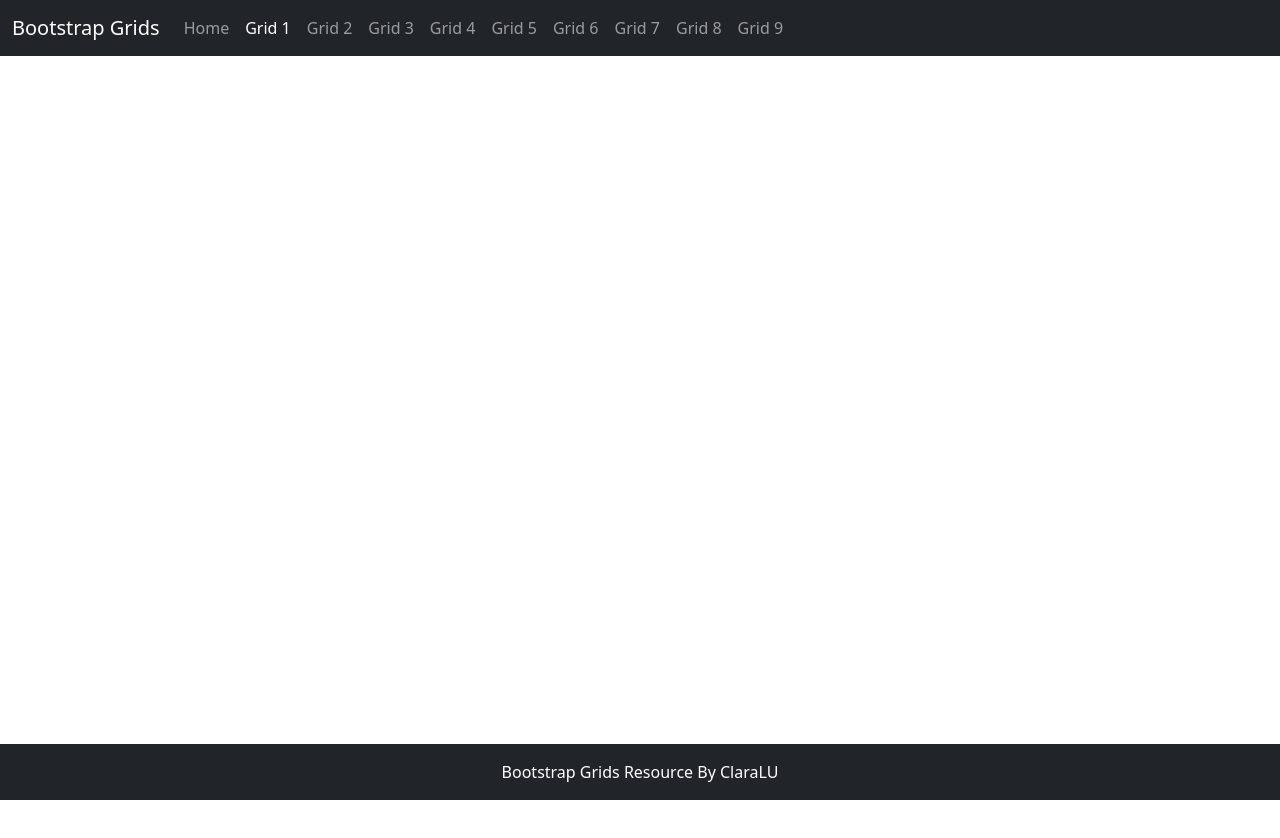
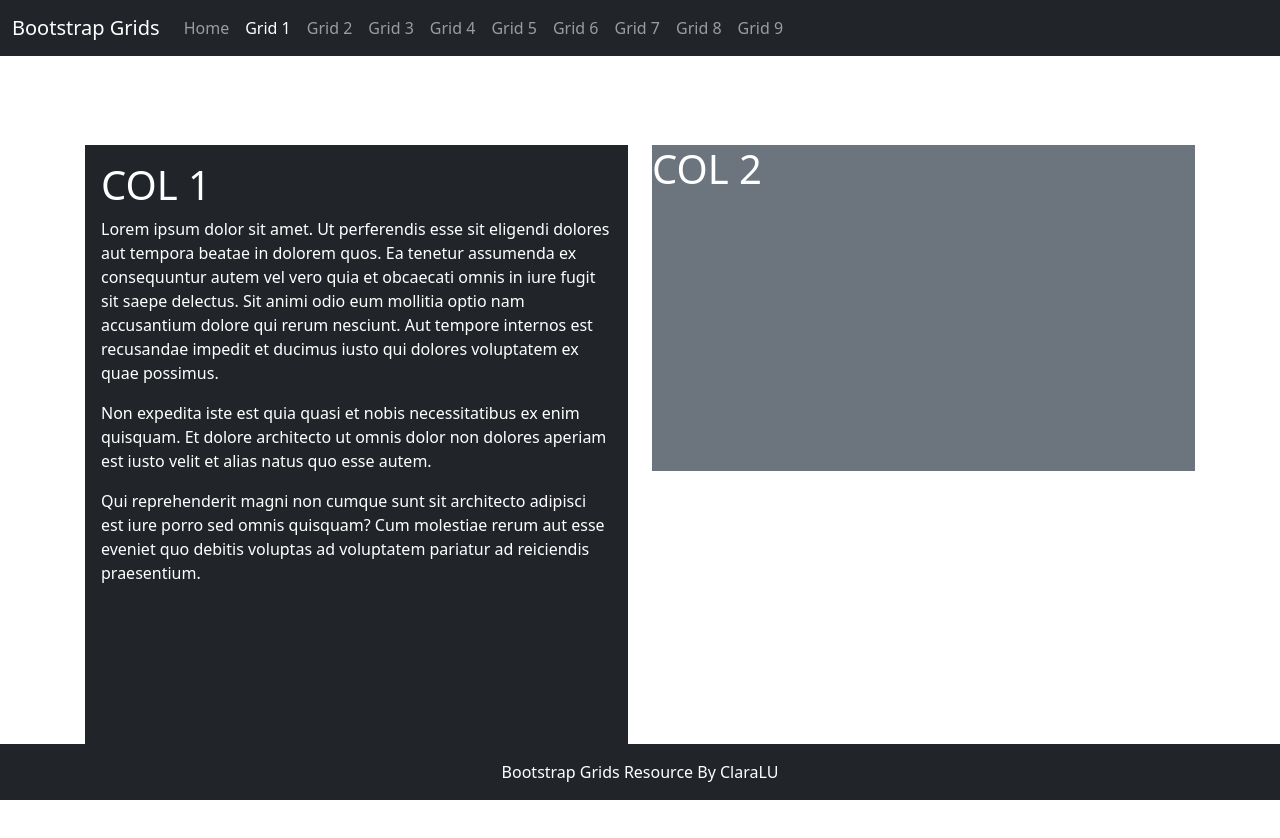
Before and after one commit to ClaraLopezUribe/Bootstrap-Grids-Resource, a plain HTML site: page grid1.html in a window 1280 px wide. Before the commit the page ends 800 px from the top, so only its background shows below. Drawn offline with nearby package versions, Linux system fonts and the light colour scheme; a web font is replaced by a local one.

Commit message:
grid 1 layout

```diff
--- a/css/site.css
+++ b/css/site.css
@@ -39,7 +39,6 @@ main>.container {
     min-height: 80vh;
 }
 
-
 .sticky-footer {
     position: sticky;
     left: 0;
--- a/grid1.html
+++ b/grid1.html
@@ -12,7 +12,7 @@
         integrity="sha384-F3w7mX95PdgyTmZZMECAngseQB83DfGTowi0iMjiWaeVhAn4FJkqJByhZMI3AhiU" crossorigin="anonymous">
 
     <link rel="stylesheet" href="https://use.typekit.net/mhj5wdi.css">
-    <link href="/css/site.css" rel="stylesheet">
+    <link rel="stylesheet" href="/css/site.css">
 </head>
 
 <body class="d-flex flex-column h-100">
@@ -62,8 +62,20 @@
 </nav>
 
     <main class="flex-shrink-0">
-       <div class="container">
-
+       <div class="container h-100 minHeight">
+            <div class="row row-cols-1 row-cols-md-2 gy-2 h-100">
+                <div class="col">
+                    <div class="bg-dark text-white h-100 p-3">
+                        <h1>COL 1</h1>
+                        <p>Lorem ipsum dolor sit amet. Ut perferendis esse sit eligendi dolores aut tempora beatae in dolorem quos. Ea tenetur assumenda ex consequuntur autem vel vero quia et obcaecati omnis in iure fugit sit saepe delectus. Sit animi odio eum mollitia optio nam accusantium dolore qui rerum nesciunt. Aut tempore internos est recusandae impedit et ducimus iusto qui dolores voluptatem ex quae possimus. </p><p>Non expedita iste est quia quasi et nobis necessitatibus ex enim quisquam. Et dolore architecto ut omnis dolor non dolores aperiam est iusto velit et alias natus quo esse autem. </p><p>Qui reprehenderit magni non cumque sunt sit architecto adipisci est iure porro sed omnis quisquam? Cum molestiae rerum aut esse eveniet quo debitis voluptas ad voluptatem pariatur ad reiciendis praesentium. </p>
+                    </div>
+                </div>
+                <div class="col">
+                    <div class="bg-secondary text-white h-50">
+                        <h1>COL 2</h1>
+                    </div>
+                </div>
+            </div>
        </div>
     </main>
     <footer class="footer mt-auto py-3 bg-dark sticky-footer">
```
